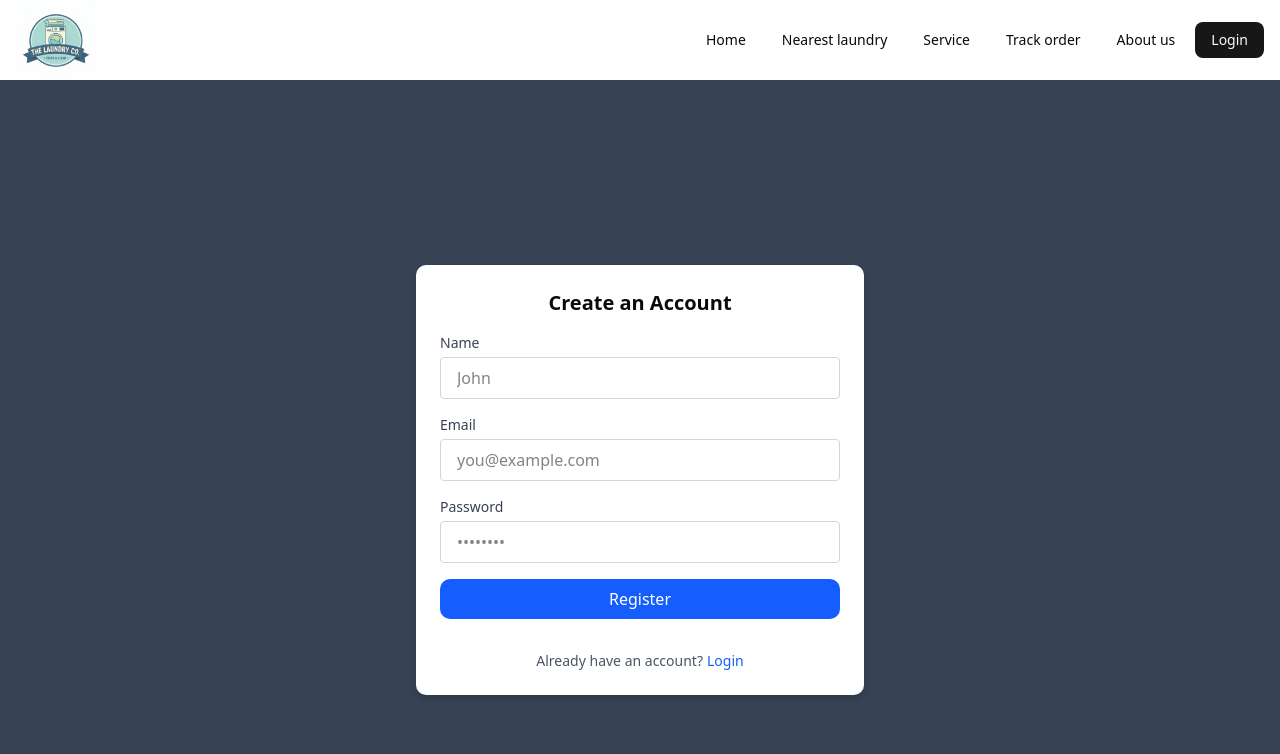
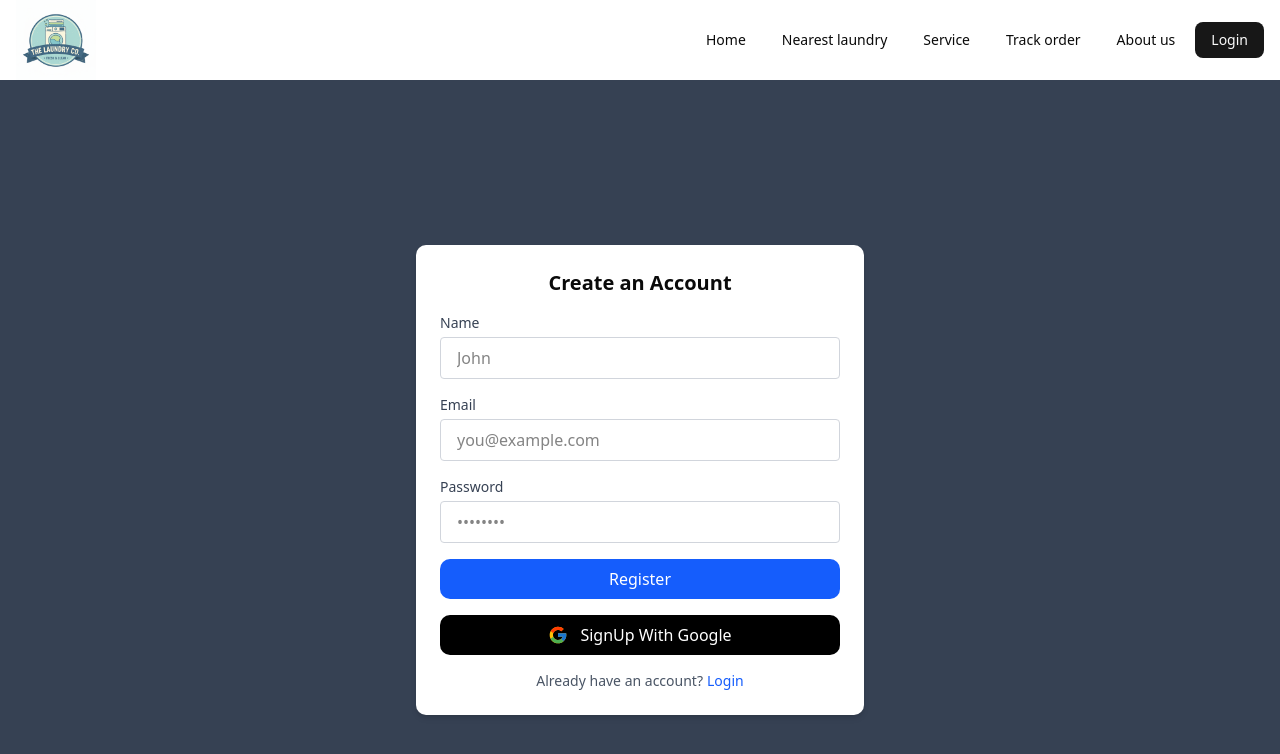
Before and after one commit to gowaliullah/laundry-client, a Next.js app: page /register in a window 1280 px wide. Shown: the top 754 px of the page. Built offline with nearby package versions, Linux system fonts and the light colour scheme.

Commit message:
added google signup button

```diff
--- a/app/(withCommonLayout)/login/page.tsx
+++ b/app/(withCommonLayout)/login/page.tsx
@@ -3,6 +3,7 @@
 import Form from "@/components/form/Form";
 import Input from "@/components/form/Input";
 import Link from "next/link";
+import { FcGoogle } from "react-icons/fc";
 import { FieldValues } from "react-hook-form";
 
 const LoginPage = () => {
@@ -38,6 +39,15 @@ const LoginPage = () => {
           >
             Login
           </button>
+
+   <button
+            type="submit"
+            className="w-full bg-black text-white py-2 rounded-lg hover:bg-blue-700 transition duration-200 flex items-center justify-center gap-3"
+          > <FcGoogle className="size-5" />
+
+            Login With Google
+          </button>
+
           <div className="text-center mt-4 text-sm text-gray-600">
             <span>Don't have any account?</span>
             <Link
--- a/app/(withCommonLayout)/register/page.tsx
+++ b/app/(withCommonLayout)/register/page.tsx
@@ -4,6 +4,7 @@
 import Form from "@/components/form/Form";
 import Input from "@/components/form/Input";
 import Link from "next/link";
+import { FcGoogle } from "react-icons/fc";
 import { FieldValues } from "react-hook-form";
 
 const RegisterPage = () => {
@@ -49,6 +50,15 @@ const RegisterPage = () => {
           >
             Register
           </button>
+
+          <button
+            type="submit"
+            className="w-full bg-black text-white py-2 rounded-lg hover:bg-blue-700 transition duration-200 flex items-center justify-center gap-3"
+          > <FcGoogle className="size-5" />
+
+            SignUp With Google
+          </button>
+
           <div className="text-center mt-4 text-sm text-gray-600">
             <span>Already have an account?</span>
             <Link href="/login" className="text-blue-600 hover:underline ml-1">
```
